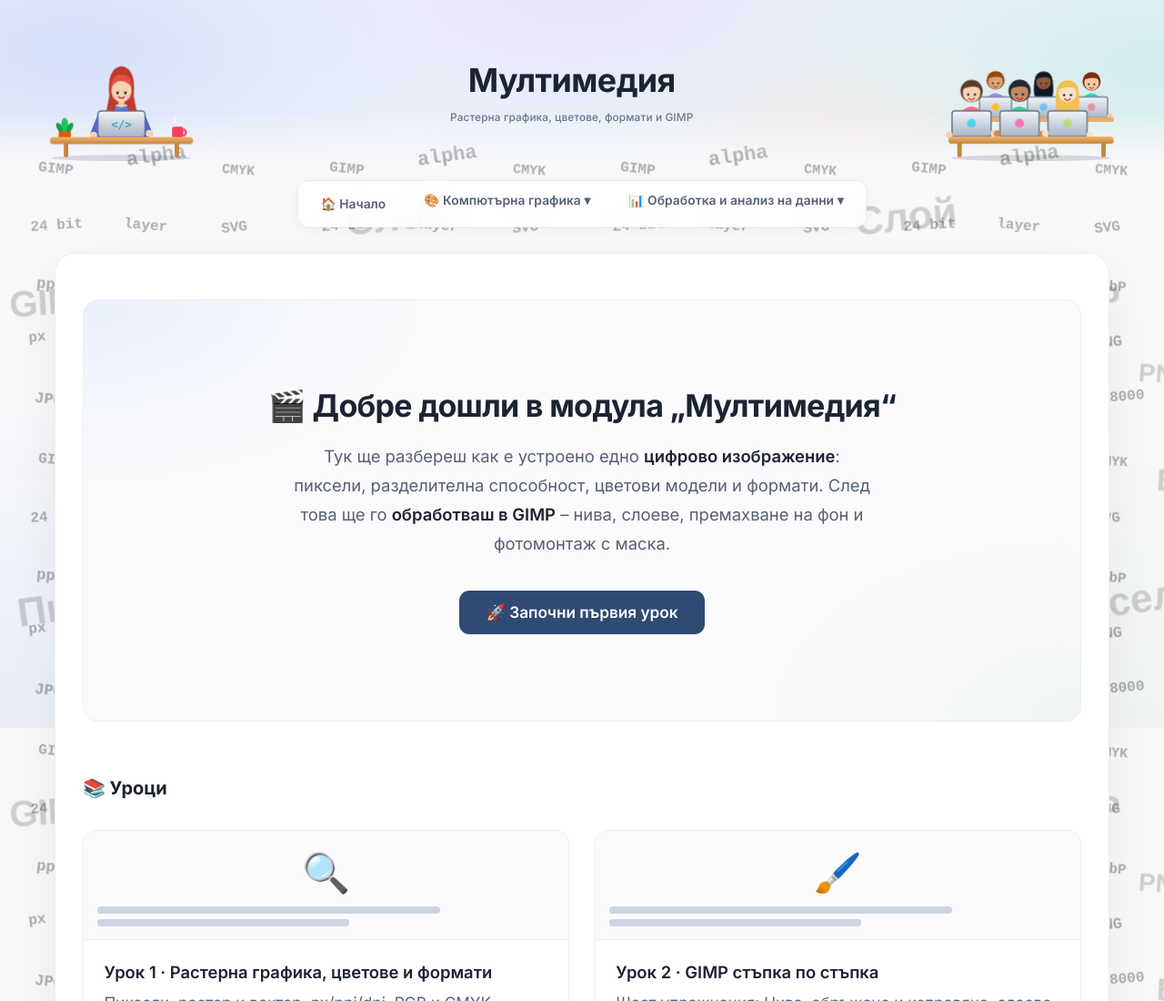
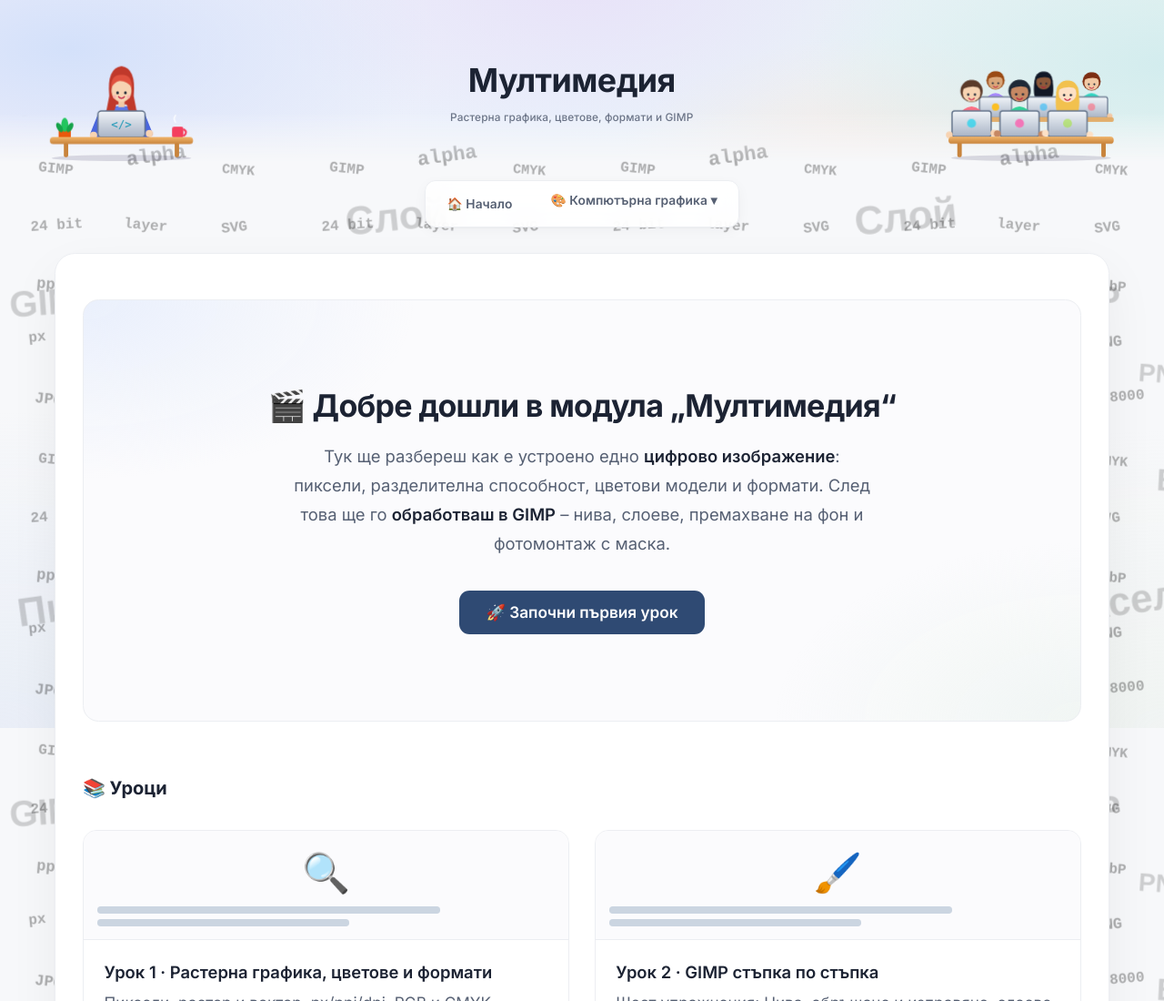
Before and after one commit to itzona/uroci, a plain HTML site: page 11-klas/multimedia/index.html in a window 1280 px wide. Shown: the top 1100 px of the page at 91% size. Drawn offline with Linux system fonts and the light colour scheme.

Commit message:
Мултимедия: без менюто „Обработка и анализ на данни“
Co-Authored-By: Claude Opus 5.5 <noreply@anthropic.com>
Claude-Session: https://claude.ai/code/session_01VRAkwseXJUPP1URyoDCzna

```diff
--- a/11-klas/multimedia/index.html
+++ b/11-klas/multimedia/index.html
@@ -105,6 +105,6 @@
 </footer>
 
 <script>const CUR=-1;</script>
-<script src="mm.js?v=20261125a"></script>
+<script src="mm.js?v=20261125b"></script>
 </body>
 </html>
--- a/11-klas/multimedia/mm.js
+++ b/11-klas/multimedia/mm.js
@@ -22,8 +22,7 @@ const items=g=>g.r.map(i=>`<a class="${i==cur?'on':''}" href="${P[i][0]}"${i==cu
 /* Началната страница на модула ползва общия стил (style.css). */
 function navIndex(){
   document.getElementById("nav").innerHTML='<a class="grp home" href="https://itzona.github.io/">🏠 Начало</a>'+G.map((g,gi)=>
-    `<div class="dd"><button class="grp ${g.r.includes(cur)?'on':''}" onclick="tg(${gi},event)" aria-expanded="${og==gi}">${g.ic} ${g.n} ▾</button><div class="menu" style="display:${og==gi?'block':'none'}"><div class="mh">${g.full}</div>${items(g)}</div></div>`).join("")+
-    `<div class="dd"><button class="grp" onclick="tg(9,event)" aria-expanded="${og==9}">📊 Обработка и анализ на данни ▾</button><div class="menu" style="display:${og==9?'block':'none'}"><div class="mh">Обработка и анализ на данни</div><a href="../danni/index.html"><span class="n">·</span><span class="t">Към модула – уроците предстоят</span></a></div></div>`;
+    `<div class="dd"><button class="grp ${g.r.includes(cur)?'on':''}" onclick="tg(${gi},event)" aria-expanded="${og==gi}">${g.ic} ${g.n} ▾</button><div class="menu" style="display:${og==gi?'block':'none'}"><div class="mh">${g.full}</div>${items(g)}</div></div>`).join("");
 }
 
 /* Уроците имат собствено оформление, затова лентата с менютата носи свой стил (с префикс itzb-),
```
Also changed, not shown: 11-klas/multimedia/urok-1-rasterna-grafika.html (+1 -1 lines), 11-klas/multimedia/urok-2-gimp-stapka-po-stapka.html (+1 -1 lines).
